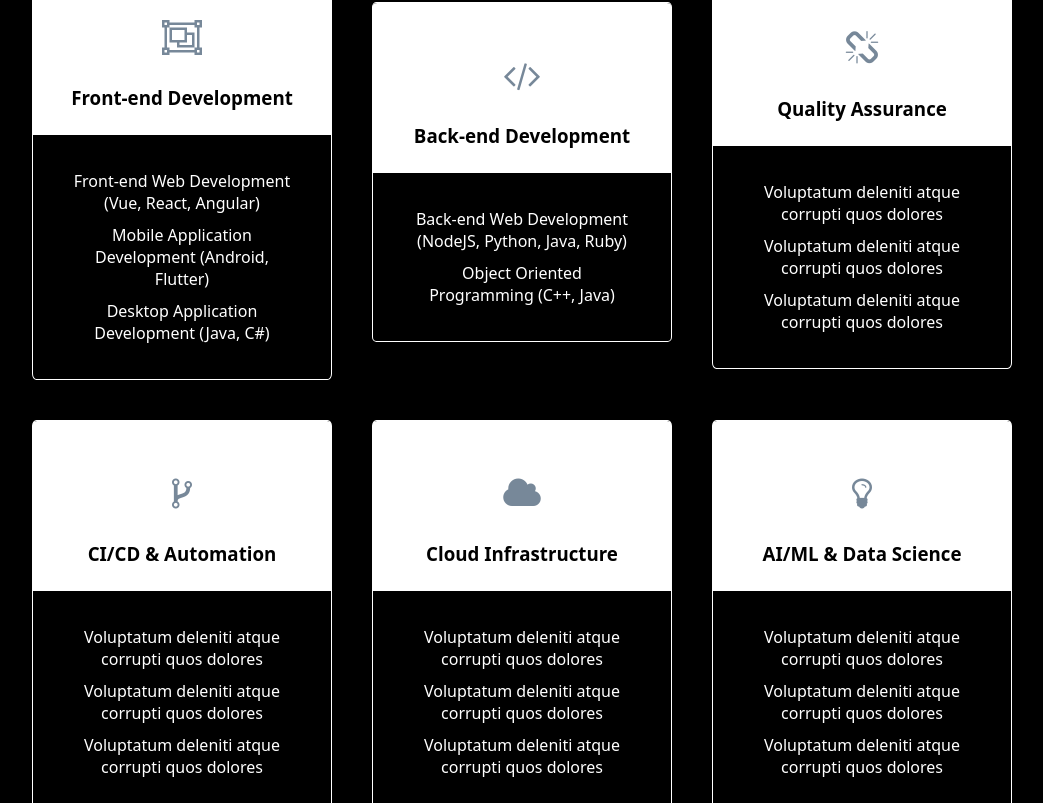
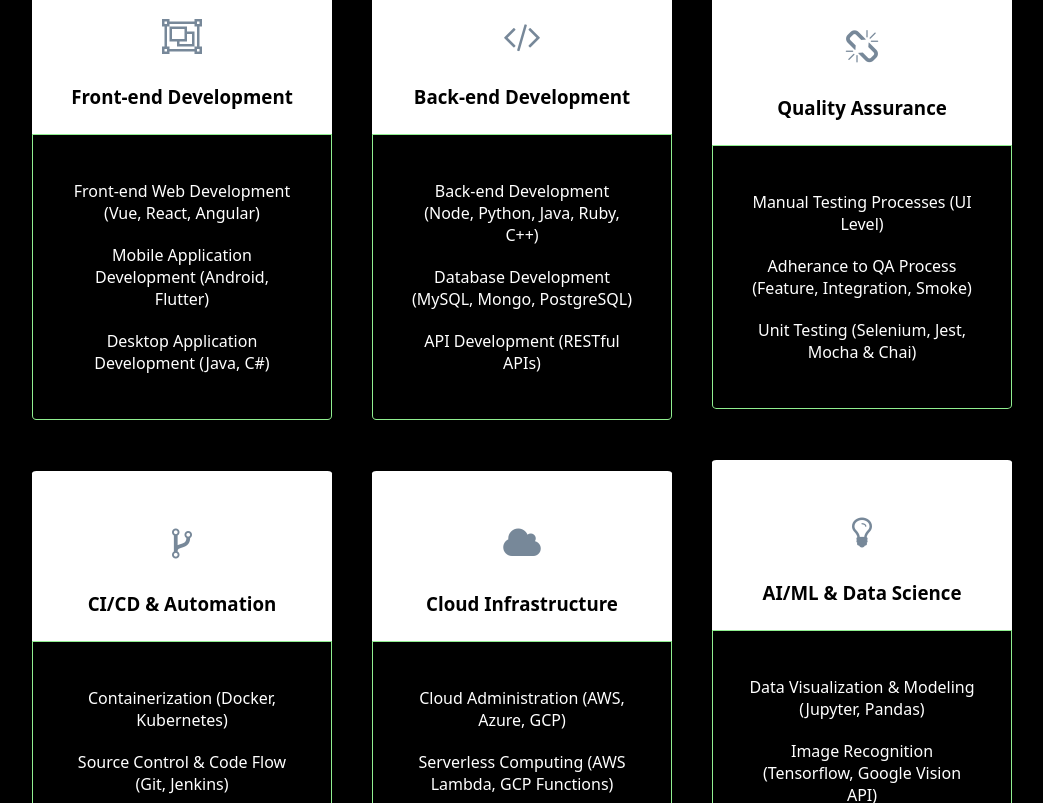
Before and after one commit to codyuhi/portfolio, a Vue app in the folder vue-app/: page / in a window 1280 px wide. Shown: the part 2077-2880 px from the top of the page, without its empty margins (118-1161 px from the left). Built offline with nearby package versions, Linux system fonts and the light colour scheme.

Commit message:
Finish Services Section

```diff
--- a/vue-app/src/components/Services.vue
+++ b/vue-app/src/components/Services.vue
@@ -73,15 +73,15 @@ export default {
           bullets: [
             {
               id: "be1",
-              value: "Back-end Web Development (NodeJS, Python, Java, Ruby)",
+              value: "Back-end Development (Node, Python, Java, Ruby, C++)",
             },
             {
               id: "be2",
-              value: "Object Oriented Programming (C++, Java)",
+              value: "Database Development (MySQL, Mongo, PostgreSQL)",
             },
             {
               id: "be3",
-              value: "",
+              value: "API Development (RESTful APIs)",
             },
           ],
           icon: "code",
@@ -92,15 +92,15 @@ export default {
           bullets: [
             {
               id: "qa1",
-              value: "Voluptatum deleniti atque corrupti quos dolores",
+              value: "Manual Testing Processes (UI Level)",
             },
             {
               id: "qa2",
-              value: "Voluptatum deleniti atque corrupti quos dolores",
+              value: "Adherance to QA Process (Feature, Integration, Smoke)",
             },
             {
               id: "qa3",
-              value: "Voluptatum deleniti atque corrupti quos dolores",
+              value: "Unit Testing (Selenium, Jest, Mocha & Chai)",
             },
           ],
           icon: "chain-broken",
@@ -111,15 +111,15 @@ export default {
           bullets: [
             {
               id: "ci1",
-              value: "Voluptatum deleniti atque corrupti quos dolores",
+              value: "Containerization (Docker, Kubernetes)",
             },
             {
               id: "ci2",
-              value: "Voluptatum deleniti atque corrupti quos dolores",
+              value: "Source Control & Code Flow (Git, Jenkins)",
             },
             {
               id: "ci3",
-              value: "Voluptatum deleniti atque corrupti quos dolores",
+              value: "Automating via Scripting (Salt, Python, Bash)",
             },
           ],
           icon: "code-fork",
@@ -130,15 +130,15 @@ export default {
           bullets: [
             {
               id: "cl1",
-              value: "Voluptatum deleniti atque corrupti quos dolores",
+              value: "Cloud Administration (AWS, Azure, GCP)",
             },
             {
               id: "cl2",
-              value: "Voluptatum deleniti atque corrupti quos dolores",
+              value: "Serverless Computing (AWS Lambda, GCP Functions)",
             },
             {
               id: "cl3",
-              value: "Voluptatum deleniti atque corrupti quos dolores",
+              value: "Cloud Database Management (AWS & Azure DynamoDB)",
             },
           ],
           icon: "cloud",
@@ -149,15 +149,15 @@ export default {
           bullets: [
             {
               id: "ai1",
-              value: "Voluptatum deleniti atque corrupti quos dolores",
+              value: "Data Visualization & Modeling (Jupyter, Pandas)",
             },
             {
               id: "ai2",
-              value: "Voluptatum deleniti atque corrupti quos dolores",
+              value: "Image Recognition (Tensorflow, Google Vision API)",
             },
             {
               id: "ai3",
-              value: "Voluptatum deleniti atque corrupti quos dolores",
+              value: "Data Gathering & Processing (Leveraging Data Streams)",
             },
           ],
           icon: "lightbulb-o",
@@ -214,7 +214,7 @@ hr {
   display: flex;
   flex-direction: column;
   margin: 20px;
-  border: 1px solid var(--lightest);
+  /* border: 1px solid var(--light); */
   width: 300px;
   max-width: 90vw;
   border-radius: 1.5%;
@@ -234,6 +234,8 @@ hr {
   justify-content: center;
   align-items: center;
   padding: 25px;
+  border: 1px solid var(--light);
+  border-radius: 0 0 1.5% 1.5%;
 }
 i {
   font-size: 35px;
@@ -263,7 +265,7 @@ ul {
   list-style-type: none;
 }
 .service-bullet {
-  margin: 10px;
+  margin: 20px 10px 20px 10px;
 }
 
 /* Tablet View */
```
